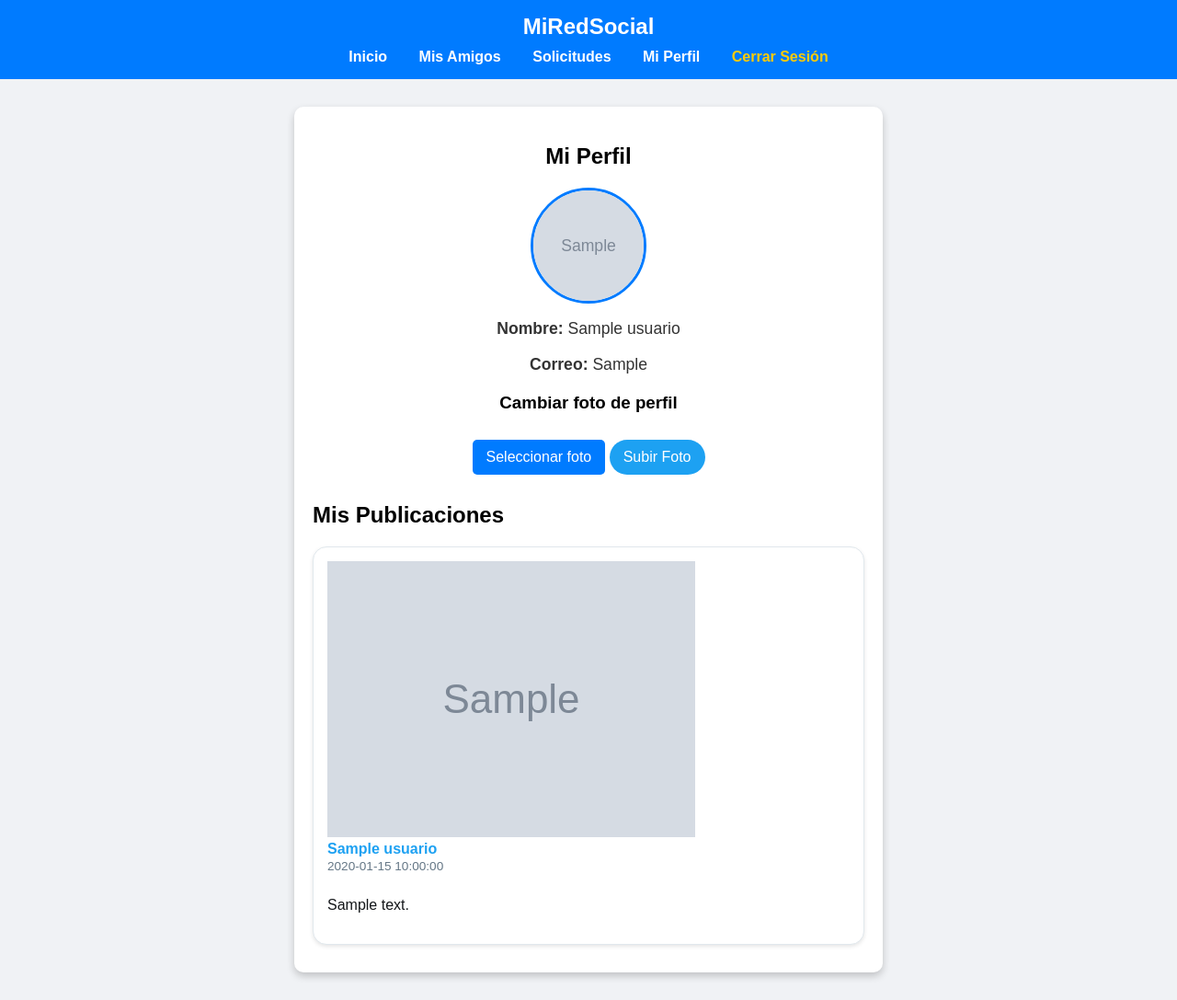
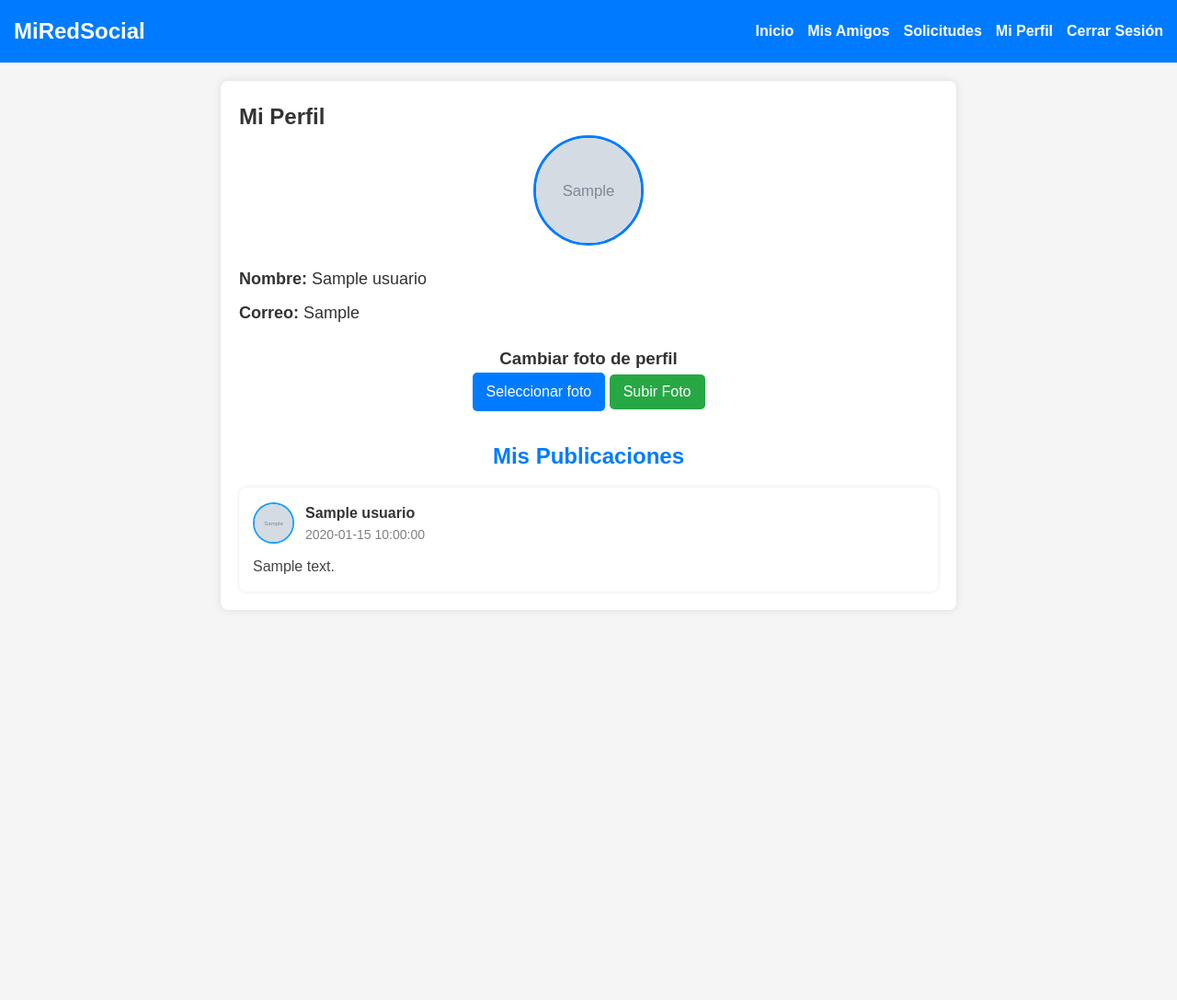
Before and after one commit to JazielPatricio/PATZINO, a PHP site: page /php/perfil.php in a window 1280 px wide. Shown: the whole page at 92% size. After the commit the page ends 624 px from the top, so only its background shows below. Run offline with PHP 8.4, Linux system fonts and the light colour scheme; the visitor is signed in with stand-in values (Sample User, id 1); tables that the repository leaves empty or names only in its code hold one stand-in row (values such as "Sample post"); grey boxes marked "Sample" are stand-in pictures.

Commit message:
Se modifico el archivo perfil2.css y perfil.php para que se vea bien la foto de las publicaciones

```diff
--- a/css/perfil2.css
+++ b/css/perfil2.css
@@ -1,142 +1,150 @@
-/* 🎨 Estilos Generales */
-body {
-    font-family: Arial, sans-serif;
-    background-color: #f0f2f5;
+/* Reset básico */
+* {
     margin: 0;
     padding: 0;
+    box-sizing: border-box;
+    font-family: Arial, sans-serif;
 }
 
-/* 📌 Menú de Navegación */
+body {
+    background-color: #f5f5f5;
+    color: #333;
+    line-height: 1.6;
+}
+
+/* 📌 Barra de navegación */
 .navbar {
     background: #007bff;
+    color: white;
     padding: 15px;
-    text-align: center;
+    display: flex;
+    justify-content: space-between;
+    align-items: center;
 }
+
 .navbar .logo {
-    font-size: 1.5em;
+    font-size: 24px;
     font-weight: bold;
-    color: white;
-    display: block;
-    margin-bottom: 10px;
 }
+
 .navbar ul {
     list-style: none;
-    padding: 0;
-    margin: 0;
+    display: flex;
+    gap: 15px;
 }
+
 .navbar ul li {
     display: inline;
-    margin: 0 15px;
 }
-.navbar a {
+
+.navbar ul li a {
     color: white;
     text-decoration: none;
+    font-size: 16px;
     font-weight: bold;
 }
-.navbar .logout {
-    color: #ffcc00;
+
+.navbar ul li a:hover {
+    text-decoration: underline;
 }
 
-/* 📌 Contenedor Principal */
+/* 📌 Contenedor principal */
 .contenedor {
-    width: 90%;
-    max-width: 600px;
-    margin: 30px auto;
+    max-width: 800px;
+    margin: 20px auto;
     background: white;
     padding: 20px;
-    border-radius: 10px;
-    box-shadow: 0px 4px 8px rgba(0, 0, 0, 0.2);
-    text-align: center;
+    border-radius: 8px;
+    box-shadow: 0 0 10px rgba(0, 0, 0, 0.1);
 }
 
-/* 📌 Foto de Perfil */
-.foto-perfil img {
+/* 📌 Foto de perfil principal (Grande y centrada) */
+.foto-perfil {
+    text-align: center;
+    margin-bottom: 15px;
+}
+
+.foto-perfil-principal {
     width: 120px;
     height: 120px;
     border-radius: 50%;
     object-fit: cover;
     border: 3px solid #007bff;
-    display: block;
-    margin: 0 auto;
 }
 
-/* 📌 Información del Usuario */
-.info {
-    margin-top: 15px;
-}
+/* 📌 Información del usuario */
 .info p {
-    font-size: 1.1em;
-    color: #333;
+    font-size: 18px;
+    margin: 8px 0;
 }
 
-/* 📌 Formulario para Cambiar Foto de Perfil */
+/* 📌 Sección para subir una nueva foto */
 .subir-foto {
+    text-align: center;
     margin-top: 20px;
 }
+
 .btn-subir {
     background: #007bff;
     color: white;
+    padding: 8px 15px;
+    border-radius: 5px;
+    cursor: pointer;
+    display: inline-block;
+    margin-bottom: 10px;
+}
+
+.btn-subir:hover {
+    background: #0056b3;
+}
+
+.subir-foto input[type="file"] {
+    display: none;
+}
+
+.subir-foto button {
+    background: #28a745;
+    color: white;
+    border: none;
     padding: 10px 15px;
     border-radius: 5px;
     cursor: pointer;
     font-size: 16px;
-    border: none;
-    display: inline-block;
-    text-align: center;
 }
-.btn-subir:hover {
-    background: #0056b3;
-}
-input[type="file"] {
-    display: none;
-}
-button {
-    background: #1da1f2;
-    color: white;
-    padding: 10px 15px;
-    border-radius: 20px;
-    cursor: pointer;
-    font-size: 16px;
-    border: none;
-    margin-top: 10px;
-}
-button:hover {
-    background: #0d95e8;
+
+.subir-foto button:hover {
+    background: #218838;
 }
 
 /* 📌 Publicaciones */
 .publicaciones {
-    margin-top: 30px;
-    text-align: left;
+    margin-top: 20px;
 }
 
-/* 📌 Publicación Estilo Twitter */
+.publicaciones h2 {
+    text-align: center;
+    color: #007bff;
+}
+
+/* 📌 Tarjeta de publicación */
 .tweet {
     background: white;
     padding: 15px;
-    border-radius: 15px;
-    box-shadow: 0px 2px 4px rgba(0, 0, 0, 0.1);
-    margin-bottom: 10px;
-    display: flex;
-    flex-direction: column;
-    border: 1px solid #e1e8ed;
-    transition: background 0.2s ease-in-out;
-}
-
-.tweet:hover {
-    background: #f5f8fa;
+    margin-top: 15px;
+    border-radius: 8px;
+    box-shadow: 0 0 5px rgba(0, 0, 0, 0.1);
 }
 
 /* 📌 Encabezado de la publicación */
 .tweet-header {
     display: flex;
     align-items: center;
-    gap: 10px; /* Espaciado entre la foto y el nombre */
-    margin-bottom: 5px;
+    gap: 12px;
+    margin-bottom: 10px;
 }
 
-/* 📌 Foto de perfil en Publicaciones */
-.tweet-header .perfil img {
+/* 📌 Foto de perfil en publicaciones (Pequeña y alineada a la izquierda) */
+.foto-perfil-publicacion {
     width: 45px;
     height: 45px;
     border-radius: 50%;
@@ -144,85 +152,47 @@
     border: 2px solid #1da1f2;
 }
 
-/* 📌 Información del usuario en Publicaciones */
+/* 📌 Información de perfil en la publicación */
 .info-perfil {
     display: flex;
     flex-direction: column;
-    justify-content: center;
 }
 
-/* 📌 Nombre y Fecha */
-.nombre {
+.info-perfil .nombre {
     font-weight: bold;
-    color: #1da1f2;
-    font-size: 1em;
-    margin-bottom: 2px;
-}
-.fecha {
-    font-size: 0.85em;
-    color: #657786;
+    font-size: 16px;
+    color: #333;
 }
 
-/* 📌 Contenido del Tweet */
-.contenido-tweet {
-    font-size: 1em;
-    color: #14171a;
-    line-height: 1.4;
-    text-align: left;
-    margin-top: 8px;
+.info-perfil .fecha {
+    font-size: 14px;
+    color: gray;
 }
 
-/* 📌 Imagen en Publicaciones - AHORA MÁS PEQUEÑA Y ALINEADA A LA IZQUIERDA */
-.contenido-tweet img {
-    width: 50px; /* Imagen más pequeña */
-    height: auto;
-    border-radius: 10px;
-    display: block;
-    margin: 10px 0; /* Espaciado para que no esté pegada */
+/* 📌 Contenido de la publicación */
+.contenido-tweet {
+    font-size: 16px;
+    color: #444;
 }
 
-/* 📌 Responsividad */
-@media (max-width: 768px) {
+/* 📌 Ajuste responsivo */
+@media (max-width: 600px) {
     .contenedor {
-        width: 95%;
+        width: 90%;
+        padding: 15px;
     }
 
-    .foto-perfil img {
+    .foto-perfil-principal {
         width: 100px;
         height: 100px;
     }
 
-    .tweet-header .perfil img {
+    .foto-perfil-publicacion {
         width: 40px;
         height: 40px;
     }
 
-    .contenido-tweet img {
-        width: 50px; /* Imagen aún más pequeña en móviles */
+    .info p {
+        font-size: 16px;
     }
 }
-
-@media (max-width: 400px) {
-    .navbar ul li {
-        display: block;
-        margin: 5px 0;
-    }
-
-    .tweet {
-        flex-direction: column;
-    }
-
-    .tweet-header {
-        flex-direction: row;
-        align-items: center;
-    }
-
-    .tweet-header .perfil img {
-        width: 35px;
-        height: 35px;
-    }
-
-    .contenido-tweet img {
-        width: 150px; /* Más pequeña en pantallas muy pequeñas */
-    }
-}
--- a/php/perfil.php
+++ b/php/perfil.php
@@ -74,7 +74,7 @@
     <meta charset="UTF-8">
     <meta name="viewport" content="width=device-width, initial-scale=1.0">
     <title>Perfil de Usuario</title>
-    <link rel="stylesheet" href="../css/perfil2.css"> <!-- Archivo de estilos globales -->
+    <link rel="stylesheet" href="../css/perfil2.css"> <!-- Archivo de estilos -->
 </head>
 <body>
 
@@ -93,9 +93,9 @@
 <div class="contenedor">
     <h2>Mi Perfil</h2>
 
-    <!-- Foto de perfil -->
+    <!-- Foto de perfil principal (Centrada y grande) -->
     <div class="foto-perfil">
-        <img src="<?php echo isset($usuario['foto_perfil']) ? htmlspecialchars($usuario['foto_perfil']) : '../imagenes/perfiles/default.jpg'; ?>" alt="Foto de perfil">
+        <img class="foto-perfil-principal" src="<?php echo isset($usuario['foto_perfil']) ? htmlspecialchars($usuario['foto_perfil']) : '../imagenes/perfiles/default.jpg'; ?>" alt="Foto de perfil">
     </div>
 
     <div class="info">
@@ -119,8 +119,8 @@
         <?php if ($result_publicaciones->num_rows > 0): ?>
             <?php while ($publicacion = $result_publicaciones->fetch_assoc()): ?>
                 <div class="tweet">
-                    <div class="perfil">
-                        <img src="<?php echo isset($usuario['foto_perfil']) ? htmlspecialchars($usuario['foto_perfil']) : '../imagenes/perfiles/default.jpg'; ?>" alt="Foto de perfil">
+                    <div class="tweet-header">
+                        <img class="foto-perfil-publicacion" src="<?php echo isset($usuario['foto_perfil']) ? htmlspecialchars($usuario['foto_perfil']) : '../imagenes/perfiles/default.jpg'; ?>" alt="Foto de perfil">
                         <div class="info-perfil">
                             <span class="nombre"><?php echo htmlspecialchars($usuario["nombre"]); ?></span>
                             <span class="fecha"><?php echo htmlspecialchars($publicacion["fecha_publicacion"]); ?></span>
```
